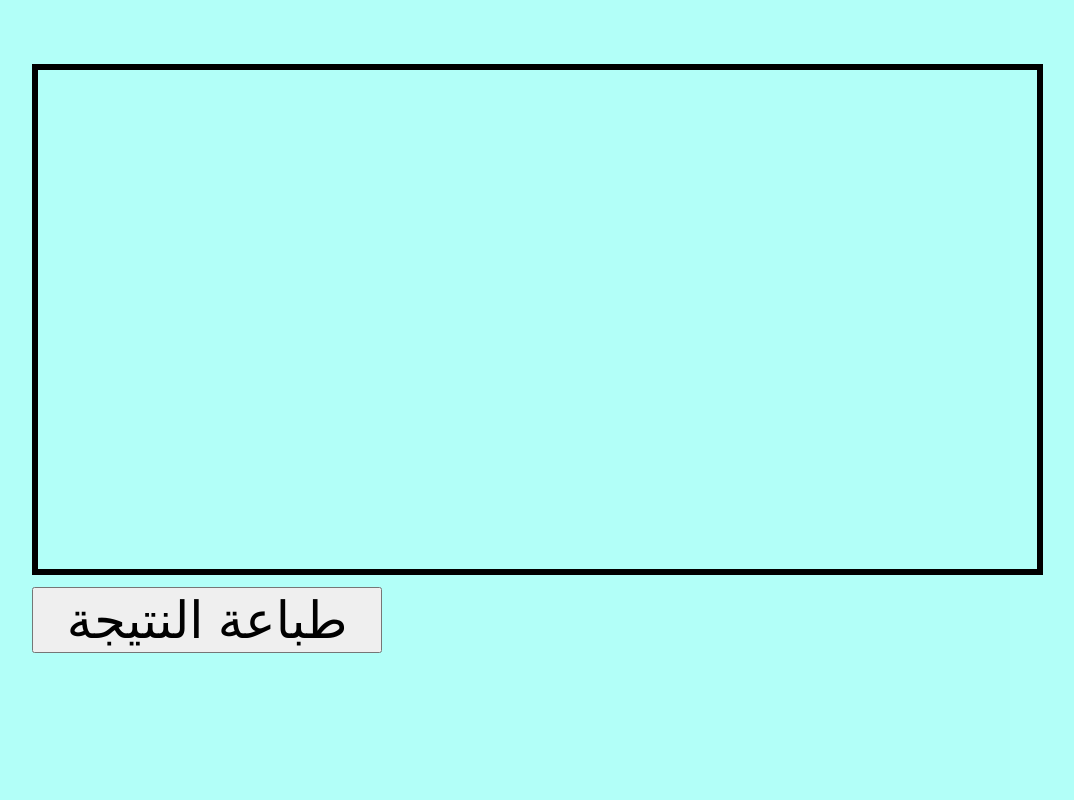
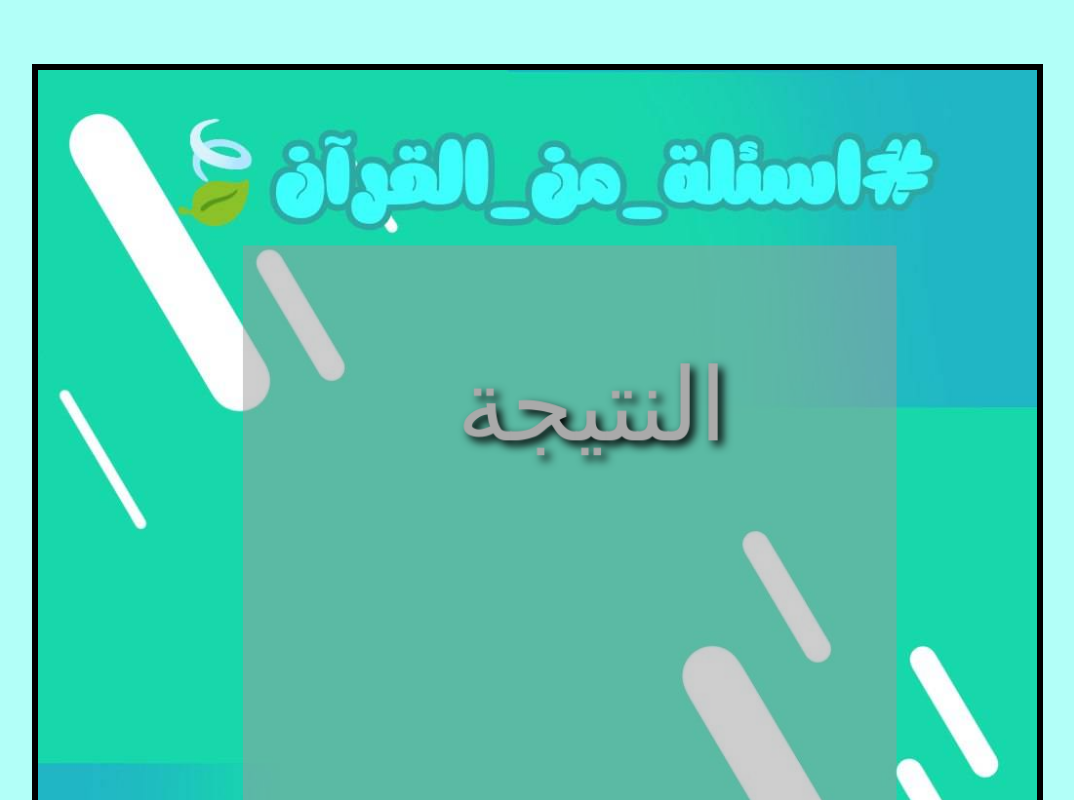
Before and after one commit to yasyn9934/tf, a plain HTML site: page createImg.html in a window 1280 px wide. Both pictures are taken after a click on the button "طباعة النتيجة". Shown: the top 800 px of the page, without its empty margins (93-1167 px from the left). Drawn offline with Linux system fonts and the light colour scheme.

Commit message:
Update createImg.html

```diff
--- a/createImg.html
+++ b/createImg.html
@@ -57,9 +57,9 @@
         // دالة لتحميل الصورة وإضافة النص
         function addTextOnImage() {
             const img = new Image();
-            img.src = '../icons/scoreBored.jpg'; // استبدل بمسار الصورة الخاص بك
+            img.src = 'scoreBored.jpg'; // استبدل بمسار الصورة الخاص بك
             const img2 = new Image();
-            img2.src = '../icons/Basmah.png';
+            img2.src = 'Basmah.png';
 
             img.onload = function() {
                 // تعيين دقة الـ canvas
```
